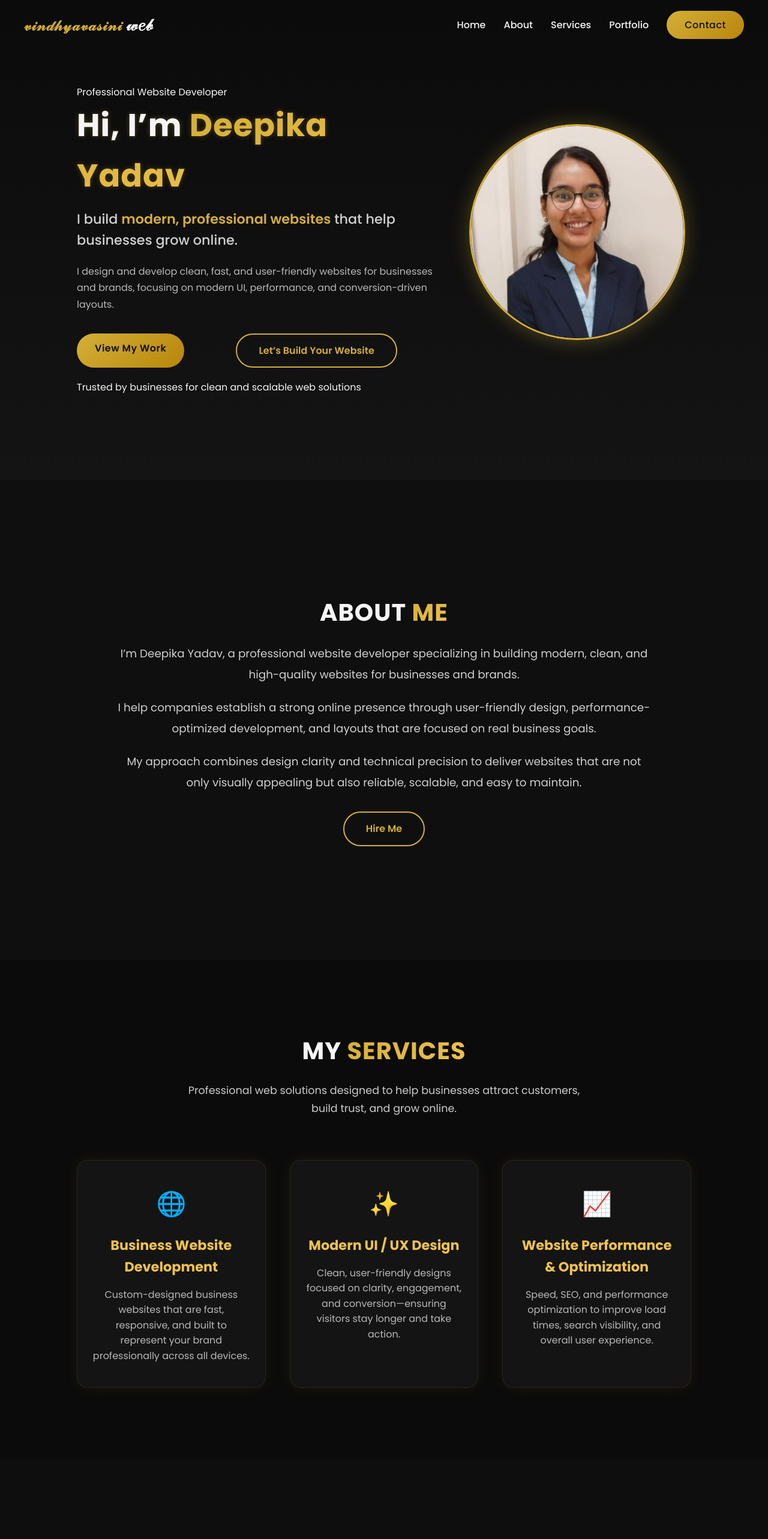
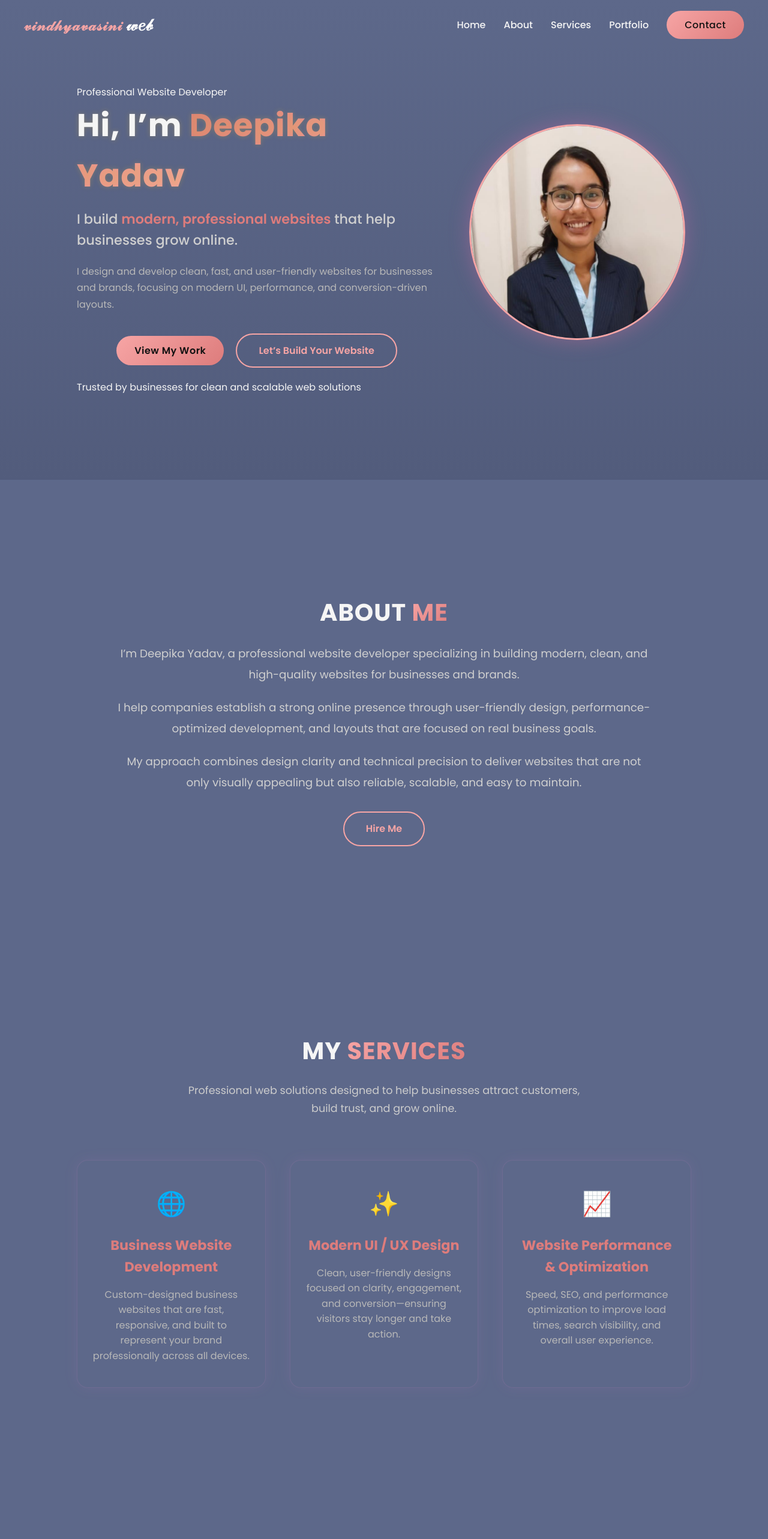
Before and after one commit to deepikayadav610/vindhyavasiniweb, a React (Vite) app: page / in a window 1280 px wide. Shown: the top 2566 px of the page at 60% size. Built offline with nearby package versions, Linux system fonts and the light colour scheme.

Commit message:
Updated color and background color of whole website

```diff
--- a/src/App.css
+++ b/src/App.css
@@ -17,7 +17,7 @@ section {
 /* Headings */
 section h1,
 section h2 {
-  color: #d4af37;
+  color: #F7A5A5;
   /* gold tone */
   margin-bottom: 20px;
   letter-spacing: 1px;
--- a/src/components/About/About.css
+++ b/src/components/About/About.css
@@ -1,5 +1,5 @@
 .about {
-  background: #0f0f0f;
+  background: #5D688A;
   color: #f5f5f5;
   padding: 120px 5%;
   display: flex;
@@ -39,7 +39,7 @@
 }
 
 .section-title .gold {
-  background: linear-gradient(135deg, #d4af37, #f0c24b);
+  background: linear-gradient(135deg, #F7A5A5, #dd7c7c);
   background-clip: text;
   -webkit-background-clip: text;
   -webkit-text-fill-color: transparent;
@@ -56,11 +56,12 @@
   display: flex;
   gap: 20px;
   margin-top: 30px;
+  justify-content: center;
 }
 
 .btn-outline {
-  border: 2px solid #d4af37;
-  color: #d4af37;
+  border: 2px solid #F7A5A5;
+  color: #F7A5A5;
   padding: 14px 36px;
   border-radius: 40px;
   text-decoration: none;
@@ -70,7 +71,7 @@
 }
 
 .btn-outline:hover {
-  background: #d4af37;
+  background: #F7A5A5;
   color: #111;
   transform: translateY(-3px);
 }
@@ -104,3 +105,9 @@
     font-size: 1.8rem;
   }
 }
+
+@media (min-width: 481px) and (max-width: 768px) {
+  .about {
+    padding: 20px 5%;
+  }
+}
--- a/src/components/Contact/Contact.css
+++ b/src/components/Contact/Contact.css
@@ -8,7 +8,7 @@
 }
 
 .contact {
-  background: #0b0b0b;
+  background: #5d688a;
   color: #f5f5f5;
   text-align: center;
   padding: 120px 10%;
@@ -22,7 +22,7 @@
 }
 
 .section-title .gold {
-  background: linear-gradient(135deg, #d4af37, #f0c24b);
+  background: linear-gradient(135deg, #f7a5a5, #dd7c7c);
   background-clip: text;
   -webkit-background-clip: text;
   -webkit-text-fill-color: transparent;
@@ -51,8 +51,8 @@
 .contact-form textarea {
   width: 100%;
   padding: 15px;
-  background: #141414;
-  border: 1px solid #333;
+  background: #5d688a;
+  border: 1px solid #93a0ca;
   border-radius: 10px;
   color: #f5f5f5;
   font-size: 1rem;
@@ -61,15 +61,15 @@
 
 .contact-form input:focus,
 .contact-form textarea:focus {
-  border-color: #d4af37;
+  border-color: #f7a5a5;
   outline: none;
-  box-shadow: 0 0 8px rgba(212, 175, 55, 0.3);
+  box-shadow: 0 0 8px rgba(248, 136, 214, 0.3);
 }
 
 /* Gold Button (reused) */
 .btn-gold {
-  background: linear-gradient(135deg, #d4af37, #b8860b);
-  color: #111;
+  background: linear-gradient(135deg, #f7a5a5, #dd7c7c);
+  color: #5d688a;
   padding: 12px 30px;
   border-radius: 30px;
   font-weight: 600;
@@ -79,7 +79,7 @@
 }
 
 .btn-gold:hover {
-  background: linear-gradient(135deg, #f0c24b, #d4af37);
+  background: linear-gradient(135deg, #dd7c7c, #f7a5a5);
   transform: translateY(-2px);
 }
 
@@ -91,13 +91,13 @@
 }
 
 .social-links a {
-  color: #d4af37;
+  color: #f7a5a5;
   font-size: 1.8rem;
   transition: all 0.3s ease;
 }
 
 .social-links a:hover {
-  color: #f0c24b;
+  color: #dd7c7c;
   transform: translateY(-3px);
 }
 
@@ -110,7 +110,7 @@
   font-size: 1.1rem;
   font-weight: 600;
   margin-bottom: 20px;
-  color: #fff;
+  color: #f7a5a5;
 }
 
 .contact-details p {
@@ -119,7 +119,7 @@
 }
 
 .contact-link {
-  color: #d4af37;
+  color: #f7a5a5;
   text-decoration: none;
   font-weight: 500;
 }
@@ -127,6 +127,22 @@
 .contact-link:hover {
   text-decoration: underline;
 }
+
+.contact-form input::-webkit-input-placeholder,
+.contact-form textarea::-webkit-input-placeholder {
+  color: #d6d9e8;
+}
+
+.contact-form input::-moz-placeholder,
+.contact-form textarea::-moz-placeholder {
+  color: #d6d9e8;
+}
+
+.contact-form input:-ms-input-placeholder,
+.contact-form textarea:-ms-input-placeholder {
+  color: #d6d9e8;
+}
+
 
 /* Responsive */
 @media (max-width: 768px) {
@@ -136,6 +152,10 @@
 
   .contact-intro {
     font-size: 1rem;
+  }
+
+  .contact {
+    padding: 20px 10%;
   }
 }
 
--- a/src/components/Footer/Footer.css
+++ b/src/components/Footer/Footer.css
@@ -1,10 +1,10 @@
 .footer {
-  background: #0a0a0a;
-  color: #aaa;
+  background: #5d688a;
+  color: #404a68;
   text-align: center;
   padding: 35px 10px;
   font-size: 0.9rem;
-  border-top: 1px solid rgba(212, 175, 55, 0.15);
+  border-top: 2px solid rgba(237, 115, 241, 0.15);
 }
 
 .footer-content {
@@ -18,11 +18,11 @@
 
 .footer-tagline {
   font-size: 0.85rem;
-  color: #888;
+  color: #f7a5a5;
 }
 
 .footer .gold {
-  background: linear-gradient(135deg, #d4af37, #f0c24b);
+  background: linear-gradient(135deg, #dd7c7c, #f7a5a5);
   background-clip: text;
   -webkit-background-clip: text;
   -webkit-text-fill-color: transparent;
--- a/src/components/HeroSection/HeroSection.css
+++ b/src/components/HeroSection/HeroSection.css
@@ -3,7 +3,7 @@
   align-items: center;
   justify-content: space-between;
   padding: 120px 10%;
-  background: linear-gradient(180deg, #0b0b0b 0%, #141414 100%);
+  background: linear-gradient(180deg, #5D688A 0%, #525c7c 100%);
   color: #f5f5f5;
   min-height: 100vh;
   flex-wrap: wrap;
@@ -25,7 +25,7 @@
 }
 
 .hero-title .gold {
-  background: linear-gradient(135deg, #d4af37, #f0c24b);
+  background: linear-gradient(135deg, #dd7c7c, #F7A5A5);
   background-clip: text;
   -webkit-background-clip: text;
   -webkit-text-fill-color: transparent;
@@ -39,7 +39,7 @@
 }
 
 .highlight {
-  color: #d4af37;
+  color: #dd7c7c;
   font-weight: 600;
 }
 
@@ -53,12 +53,14 @@
 /* ==== Buttons ==== */
 .hero-buttons {
   display: flex;
+  justify-content: center;
+  align-items: center;
   gap: 20px;
   flex-wrap: wrap;
 }
 
 .btn-gold {
-  background: linear-gradient(135deg, #d4af37, #b8860b);
+  background: linear-gradient(135deg, #F7A5A5, #dd7c7c);
   color: #111;
   padding: 12px 32px;
   border-radius: 40px;
@@ -70,22 +72,23 @@
 
 .btn-gold:hover {
   transform: translateY(-3px);
-  background: linear-gradient(135deg, #f0c24b, #d4af37);
-  box-shadow: 0 0 20px rgba(212, 175, 55, 0.4);
+  background: linear-gradient(135deg, #F7A5A5, #dd7c7c);
+  box-shadow: 0 0 20px rgba(240, 106, 180, 0.4);
 }
 
 .btn-outline {
-  border: 2px solid #d4af37;
-  color: #d4af37;
+  border: 2px solid #F7A5A5;
+  color: #F7A5A5;
   padding: 12px 32px;
   border-radius: 40px;
   text-decoration: none;
   font-weight: 600;
   transition: all 0.3s ease;
+  margin: 0px 0px !important;
 }
 
 .btn-outline:hover {
-  background: #d4af37;
+  background: #F7A5A5;
   color: #111;
   transform: translateY(-3px);
 }
@@ -114,8 +117,8 @@
   height: 360px;
   border-radius: 50%;
   object-fit: cover;
-  border: 3px solid #d4af37;
-  box-shadow: 0 0 35px rgba(212, 175, 55, 0.3);
+  border: 3px solid #F7A5A5;
+  box-shadow: 0 0 35px rgba(240, 106, 180, 0.3);
   animation: float 4s ease-in-out infinite;
 }
 
--- a/src/components/Navbar/Navbar.css
+++ b/src/components/Navbar/Navbar.css
@@ -11,8 +11,8 @@
 }
 
 .navbar.scrolled {
-    background: rgba(0, 0, 0, 0.85);
-    box-shadow: 0 2px 10px rgba(0, 0, 0, 0.4);
+    background: #48516e;
+    box-shadow: 0 2px 10px rgba(100, 113, 155, 0.4);
     backdrop-filter: blur(6px);
 }
 
@@ -32,7 +32,7 @@
 }
 
 .navbar-logo .gold {
-    color: #d4af37;
+    color: #F7A5A5;
     font-size: 1.5rem;
 }
 
@@ -52,13 +52,13 @@
 }
 
 .nav-links li a:hover {
-    color: #d4af37;
+    color: #F7A5A5;
 }
 
 /* Contact Button Style */
 .btn-gold {
     padding: 8px 18px;
-    background: linear-gradient(135deg, #d4af37, #b8860b);
+    background: linear-gradient(135deg, #F7A5A5, #dd7c7c);
     border-radius: 25px;
     font-weight: 600;
     color: #111 !important;
@@ -66,7 +66,7 @@
 }
 
 .btn-gold:hover {
-    background: linear-gradient(135deg, #f0c24b, #d4af37);
+    background: linear-gradient(135deg, #f38e8e, #F7A5A5);
     transform: scale(1.05);
 }
 
@@ -81,7 +81,7 @@
 .menu-toggle span {
     width: 25px;
     height: 3px;
-    background: #d4af37;
+    background: #F7A5A5;
     border-radius: 2px;
     transition: all 0.3s ease;
 }
@@ -110,7 +110,7 @@
         right: 0;
         width: 100%;
         flex-direction: column;
-        background: rgba(10, 10, 10, 0.95);
+        background: rgba(77, 84, 119, 0.95);
         text-align: center;
         max-height: 0;
         overflow: hidden;
--- a/src/components/Portfolio/Portfolio.css
+++ b/src/components/Portfolio/Portfolio.css
@@ -1,5 +1,5 @@
 .portfolio {
-    background: #0e0e0e;
+  background: #5D688A;
   color: #f5f5f5;
   padding: 120px 10%;
   text-align: center;
@@ -13,7 +13,7 @@
 }
 
 .section-title .gold {
-    background: linear-gradient(135deg, #d4af37, #f0c24b);
+  background: linear-gradient(135deg, #F7A5A5, #dd7c7c);
   background-clip: text;
   -webkit-background-clip: text;
   -webkit-text-fill-color: transparent;
@@ -35,16 +35,16 @@
 }
 
 .portfolio-card {
-    background: #1a1a1a;
+  background: #5D688A;
   border-radius: 15px;
   overflow: hidden;
-    box-shadow: 0 0 15px rgba(212, 175, 55, 0.1);
+  box-shadow: 0 0 15px rgba(240, 142, 235, 0.1);
   transition: all 0.4s ease;
 }
 
 .portfolio-card:hover {
   transform: translateY(-8px);
-    box-shadow: 0 0 25px rgba(212, 175, 55, 0.25);
+  box-shadow: 0 0 25px rgba(253, 140, 202, 0.25);
 }
 
 .image-container img {
@@ -65,7 +65,7 @@
 }
 
 .portfolio-info h3 {
-    color: #d4af37;
+  color: #F7A5A5;
   font-size: 1.3rem;
   font-weight: 600;
   margin-bottom: 10px;
@@ -80,7 +80,7 @@
 
 /* Reuse your gold button style */
 .btn-gold {
-    background: linear-gradient(135deg, #d4af37, #b8860b);
+  background: linear-gradient(135deg, #F7A5A5, #dd7c7c);
   color: #111;
   padding: 10px 20px;
   border-radius: 25px;
@@ -90,7 +90,7 @@
 }
 
 .btn-gold:hover {
-    background: linear-gradient(135deg, #f0c24b, #d4af37);
+  background: linear-gradient(135deg, #dd7c7c, #F7A5A5);
   transform: translateY(-2px);
 }
 
@@ -103,4 +103,7 @@
   .portfolio-intro {
     font-size: 1rem;
   }
+  .portfolio {
+    padding: 20px 10%;
   }
+}
--- a/src/components/Portfolio/Portfolio.jsx
+++ b/src/components/Portfolio/Portfolio.jsx
@@ -15,7 +15,7 @@ const Portfolio = () => {
       title: "Jewelry Brand Website",
       description:
         "An elegant product-focused website built for a jewelry brand, highlighting collections with a modern layout and smooth user experience.",
-      image: "/img/pateluxe1.png",
+      image: "/img/pateluxe2.png",
       link: "https://pateluxe.onrender.com/",
     },
     {
@@ -30,7 +30,7 @@ const Portfolio = () => {
   return (
     <section className="portfolio" id="portfolio">
       <h2 className="section-title">
-        Selected <span className="gold">Projects</span>
+        My <span className="gold">Works</span>
       </h2>
 
       <p className="portfolio-intro">
--- a/src/components/Services/Services.css
+++ b/src/components/Services/Services.css
@@ -1,5 +1,5 @@
 .services {
-    background: #0b0b0b;
+  background: #5D688A;
   color: #f5f5f5;
   text-align: center;
   padding: 120px 10%;
@@ -13,7 +13,7 @@
 }
 
 .section-title .gold {
-    background: linear-gradient(135deg, #d4af37, #f0c24b);
+  background: linear-gradient(135deg, #F7A5A5, #dd7c7c);
   background-clip: text;
   -webkit-background-clip: text;
   -webkit-text-fill-color: transparent;
@@ -38,30 +38,30 @@
 }
 
 .service-card {
-    background: #141414;
+  background: #5D688A;
   padding: 40px 25px;
   border-radius: 18px;
-    border: 1px solid rgba(212, 175, 55, 0.1);
-    box-shadow: 0 0 25px rgba(212, 175, 55, 0.08);
+  border: 1px solid rgba(252, 141, 209, 0.1);
+  box-shadow: 0 0 25px rgba(252, 135, 232, 0.08);
   transition: all 0.4s ease;
 }
 
 .service-card:hover {
   transform: translateY(-10px);
-    border: 1px solid rgba(212, 175, 55, 0.5);
-    box-shadow: 0 0 35px rgba(212, 175, 55, 0.25);
+  border: 1px solid rgba(243, 139, 229, 0.5);
+  box-shadow: 0 0 35px rgba(240, 140, 207, 0.25);
 }
 
 .service-card .icon {
   font-size: 2.5rem;
   margin-bottom: 20px;
-    color: #d4af37;
+  color: #F7A5A5;
 }
 
 .service-card h3 {
   font-size: 1.4rem;
   margin-bottom: 15px;
-    color: #f0c24b;
+  color: #dd7c7c;
 }
 
 .service-card p {
@@ -71,6 +71,9 @@
 
 /* Responsive */
 @media (max-width: 768px) {
+  .services {
+    padding: 20px 10%;
+  }
   .section-title {
     font-size: 2rem;
   }
--- a/src/index.css
+++ b/src/index.css
@@ -10,7 +10,7 @@
 
 body {
   font-family: 'Poppins', sans-serif;
-  background-color: #0b0b0b;
+  background-color: #5D688A;
   /* deep black background for luxury feel */
   color: #f5f5f5;
   /* soft white text */
@@ -29,11 +29,11 @@ section {
 }
 
 ::-webkit-scrollbar-track {
-  background: #111;
+  background: #5D688A;
 }
 
 ::-webkit-scrollbar-thumb {
-  background: linear-gradient(180deg, #d4af37, #a87c00);
+  background: linear-gradient(180deg, #F7A5A5, #c47777);
   /* gold effect */
   border-radius: 10px;
 }
```
Also changed, not shown: 1 other file (tests, documents, lock files or other folders). Lines whose indentation alone changed are shown as unchanged.
